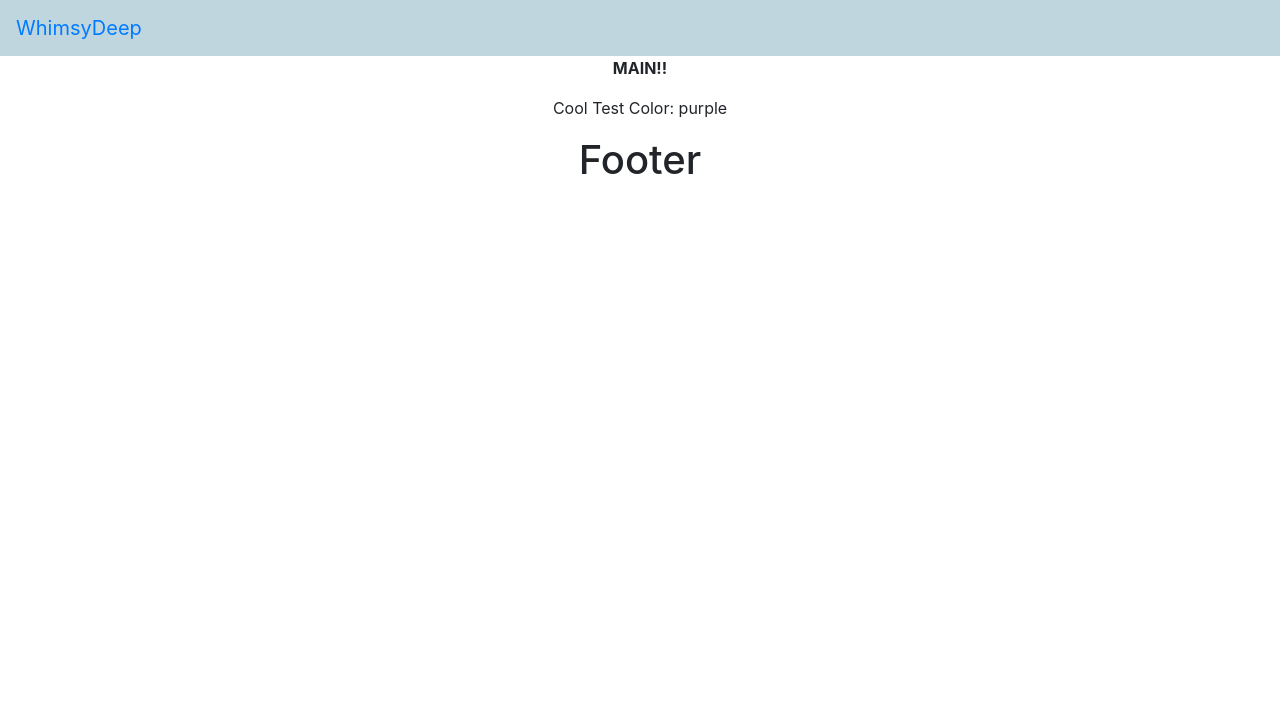
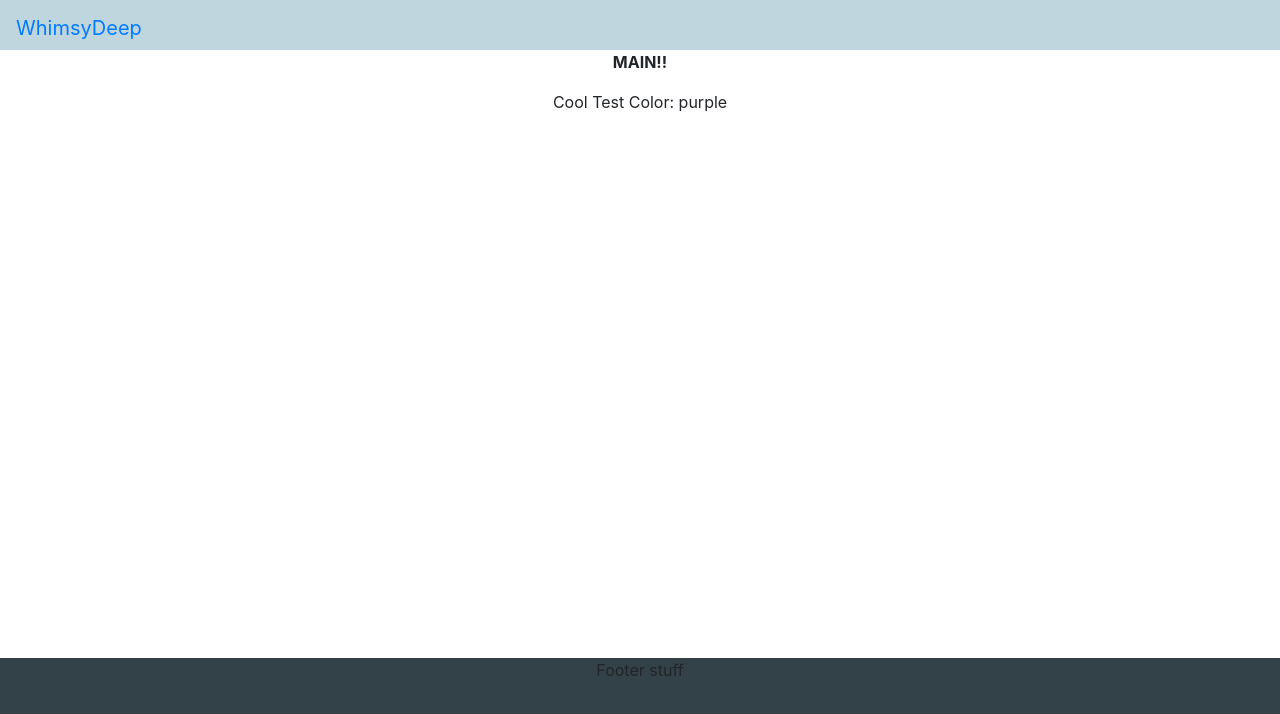
Before and after one commit to bsonge/resume-web-cra, a React (Create React App) app: page / in a window 1280 px wide. Shown: the top 714 px of the page. Built offline with nearby package versions, Linux system fonts and the light colour scheme.

Commit message:
added footer & header/footer styling

```diff
--- a/src/App.scss
+++ b/src/App.scss
@@ -1,38 +1,8 @@
 .App {
   text-align: center;
-}
-
-.App-logo {
-  height: 40vmin;
-  pointer-events: none;
-}
-
-@media (prefers-reduced-motion: no-preference) {
-  .App-logo {
-    animation: App-logo-spin infinite 20s linear;
-  }
-}
-
-.App-header {
-  background-color: #282c34;
-  min-height: 100vh;
-  display: flex;
-  flex-direction: column;
-  align-items: center;
-  justify-content: center;
-  font-size: calc(10px + 2vmin);
-  color: white;
+  height: 100%;
 }
 
 .App-link {
   color: #61dafb;
 }
-
-@keyframes App-logo-spin {
-  from {
-    transform: rotate(0deg);
-  }
-  to {
-    transform: rotate(360deg);
-  }
-}
--- /dev/null
+++ b/src/Components/Footer/Footer.js
@@ -0,0 +1,12 @@
+import { React } from "react";
+import "./Footer.scss";
+
+const Footer = (props) => {
+    return(
+        <div className="site-footer">
+            Footer stuff
+        </div>
+    );
+}
+
+export default Footer;
--- /dev/null
+++ b/src/Components/Footer/Footer.scss
@@ -0,0 +1,5 @@
+@use "src/shared/style_lib.scss" as sl;
+
+.site-footer {
+    background-color: sl.$dark_blue;
+}
--- a/src/Components/Header/Header.js
+++ b/src/Components/Header/Header.js
@@ -14,7 +14,7 @@ const Header = (props) => {
     const [isOpen, setIsOpen] = useState(false);
     const toggleNav = () => setIsOpen(!isOpen);
     return(
-        <Navbar>
+        <Navbar className="site-header">
             <NavbarBrand href="/">WhimsyDeep</NavbarBrand>
             <NavbarToggler onClick={toggleNav}/>
             <Collapse isOpen={isOpen}>
--- a/src/Components/Header/Header.scss
+++ b/src/Components/Header/Header.scss
@@ -1,5 +1,8 @@
 @use "src/shared/style_lib.scss" as sl;
+
 
 .navbar {
     background: sl.$light_blue;
+    position: absolute;
+    width: 100%;
 }
--- a/src/Components/Main/Main.jsx
+++ b/src/Components/Main/Main.jsx
@@ -6,6 +6,8 @@ import { Switch, Route } from "react-router-dom/cjs/react-router-dom.min";
 import { withRouter } from "react-router";
 import Home from "../Home/Home";
 import Header from "../Header/Header";
+import Footer from "../Footer/Footer";
+import "./Main.scss";
 
 const mapStateToProps = state => {
     return {
@@ -19,7 +21,8 @@ class Main extends React.Component {
         return (
             <React.Fragment>
                 <Header />
-                <Switch>
+                <div className="page-wrap">
+                    <Switch >
                         <Route exact path="/">
                             <Home test={this.props.test} style={"background: green"}/>
                         </Route>
@@ -27,7 +30,8 @@ class Main extends React.Component {
                             <div>Nothin here!</div>
                         </Route>
                     </Switch>
-                <h1>Footer</h1>
+                </div>
+                <Footer />
             </React.Fragment>
 
         );
--- /dev/null
+++ b/src/Components/Main/Main.scss
@@ -0,0 +1,26 @@
+@use "src/shared/style_lib.scss" as sl;
+/*
+Adding any overarching core structure here to keep it all in one place
+*/
+
+
+
+/* == Footer (sticky) == */
+.page-wrap {
+    min-height: 100%;
+    /* equal to footer height */
+    margin-bottom: -142px;
+}
+.page-wrap:after, .page-wrap:before {
+    content: "";
+    display: block;
+}
+
+/* keep with footer classname */
+.site-footer, .page-wrap:after {
+    height: sl.$footer_height;  /* footer height */
+}
+
+.navbar, .page-wrap:before {
+    height: sl.$header_height;
+}
--- a/src/index.css
+++ b/src/index.css
@@ -1,5 +1,14 @@
+
+/* sitewide structural css */
+* {
+  margin: 0;
+}
+
+body, html, #root { /* expand app to full screen */
+  height: 100%;
+}
+
 body {
-  margin: 0;
   font-family: -apple-system, BlinkMacSystemFont, 'Segoe UI', 'Roboto', 'Oxygen',
     'Ubuntu', 'Cantarell', 'Fira Sans', 'Droid Sans', 'Helvetica Neue',
     sans-serif;
--- a/src/shared/style_lib.scss
+++ b/src/shared/style_lib.scss
@@ -1,4 +1,6 @@
 //style-lib
+
+// Site Color Theme
 $dark_blue: #334248;
 $mid_blue: #4f6d7a;
 $light_blue: #c0d6df;
@@ -7,6 +9,10 @@ $light_white: #ffffff;
 $dark_orange: #dd6e42;
 $light_orange: #e38c64;
 $beige: #e8dab2;
+
+// Heights
+$footer_height: 142px;
+$header_height: 50px;
 
 :export {
     darkBlue: $dark_blue;
@@ -17,4 +23,8 @@ $beige: #e8dab2;
     darkOrange: $dark_orange;
     lightOrange: $light_orange;
     beige: $beige;
+    footer_height:$footer_height;
+    header_height:$header_height;
+
+
 }
```
Lines whose indentation alone changed are shown as unchanged.
